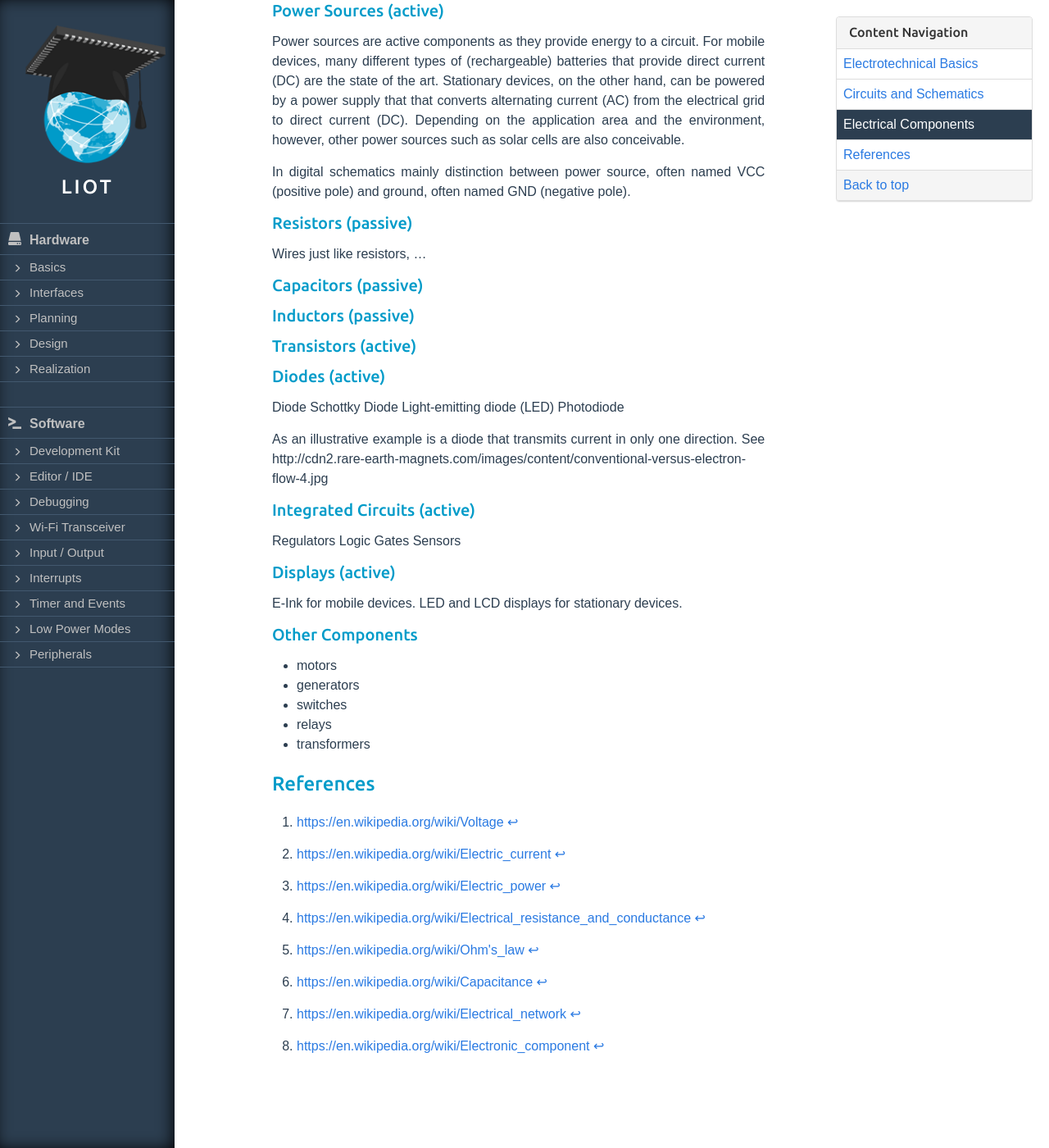
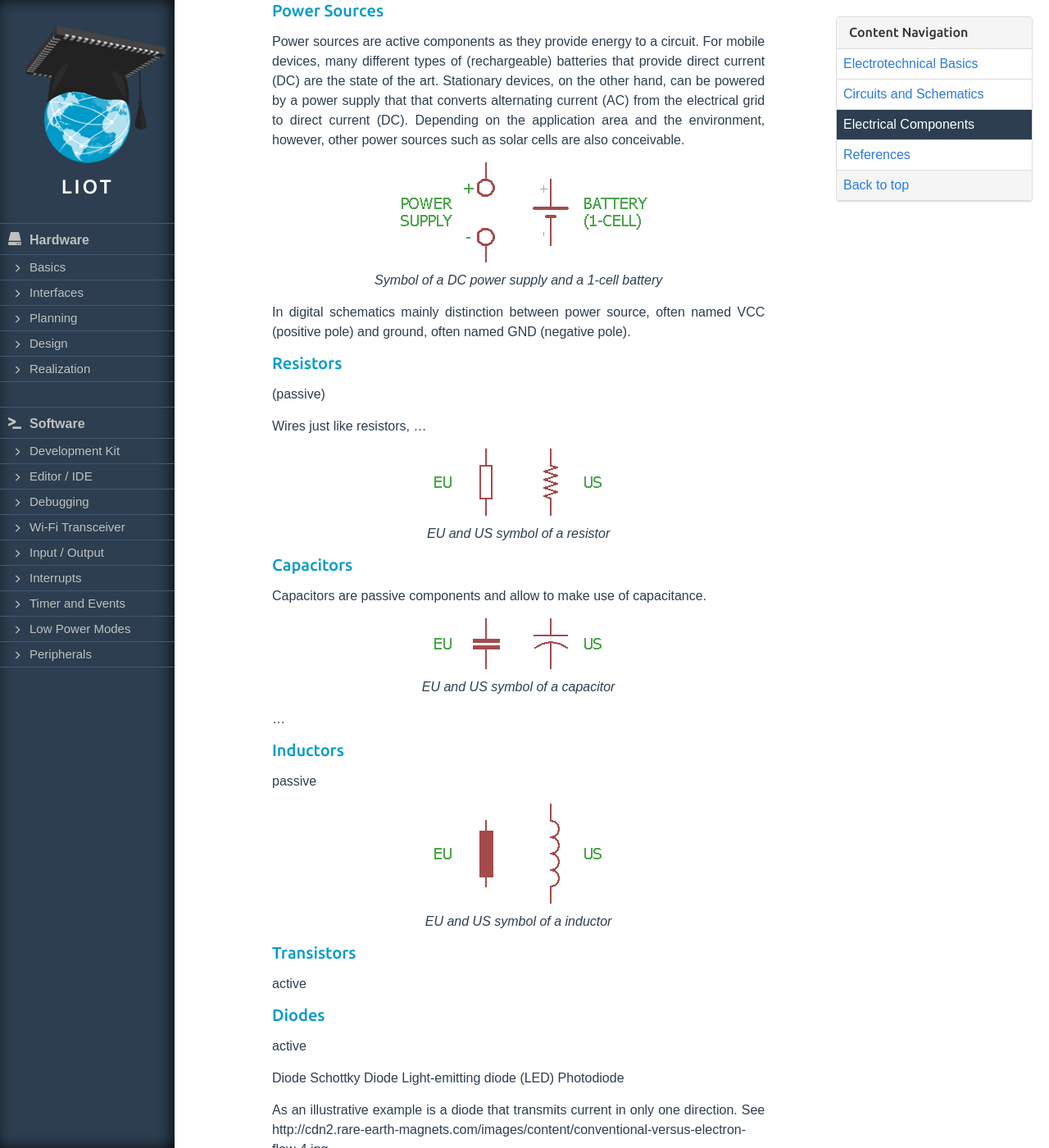
Before and after one commit to learn-internet-of-things/learn-internet-of-things.github.io, a Jekyll site: the page built from page/hardware/01-basics.md, in a window 1280 px wide and 1400 px high, scrolled down 2876 px. Shown: the whole window at 82% size. Built offline with Jekyll 4.4.1, drawn with Linux system fonts in a browser that asks for light colours; nearby versions of some CDN libraries; formulas are drawn with MathJax 3.

Commit message:
Add symbols for rcl and supply

```diff
--- a/page/hardware/01-basics.md
+++ b/page/hardware/01-basics.md
@@ -134,26 +134,50 @@ For this purpose, they draw auxiliary energy from an additional power supply or
 
 The following list provides an overview of typical and important components in the context of embedded systems and the Internet of Things.
 
-### Power Sources (active)
+### Power Sources
 
 Power sources are active components as they provide energy to a circuit.
 For mobile devices, many different types of (rechargeable) batteries that provide direct current (DC) are the state of the art.
 Stationary devices, on the other hand, can be powered by a power supply that that converts alternating current (AC) from the electrical grid to direct current (DC).
 Depending on the application area and the environment, however, other power sources such as solar cells are also conceivable.
 
+![Power Source Symbol](/media/hardware/basics/powersource-symbol.png)
+*Symbol of a DC power supply and a 1-cell battery*
+
 In digital schematics mainly distinction between power source, often named VCC (positive pole) and ground, often named GND (negative pole).
 
-### Resistors (passive)
+### Resistors
+
+(passive)
 
 Wires just like resistors, ...
 
-### Capacitors (passive)
+![Resistor Symbol](/media/hardware/basics/resistor-symbol.png)
+*EU and US symbol of a resistor*
 
-### Inductors (passive)
+### Capacitors
 
-### Transistors (active)
+Capacitors are passive components and allow to make use of capacitance.
 
-### Diodes (active)
+![Capacitor Symbol](/media/hardware/basics/capacitor-symbol.png)
+*EU and US symbol of a capacitor*
+
+...
+
+### Inductors
+
+passive
+
+![Inductor Symbol](/media/hardware/basics/inductor-symbol.png)
+*EU and US symbol of a inductor*
+
+### Transistors
+
+active
+
+### Diodes
+
+active
 
 Diode
 Schottky Diode
```
Also changed, not shown: media/hardware/basics/capacitor-symbol.png (added), media/hardware/basics/inductor-symbol.png (added), media/hardware/basics/powersource-symbol.png (added), media/hardware/basics/resistor-symbol.png (added).
